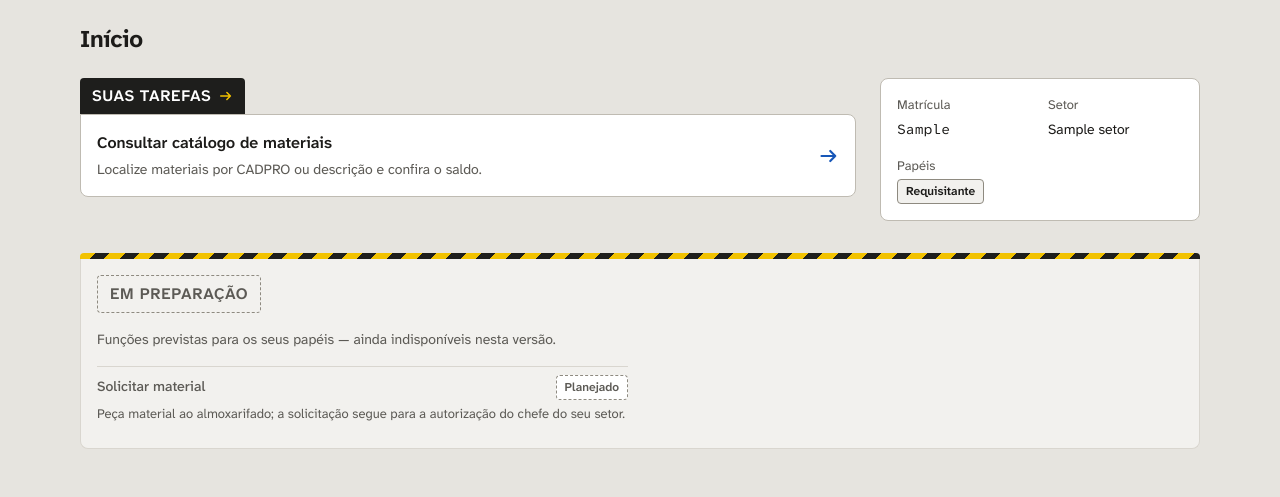
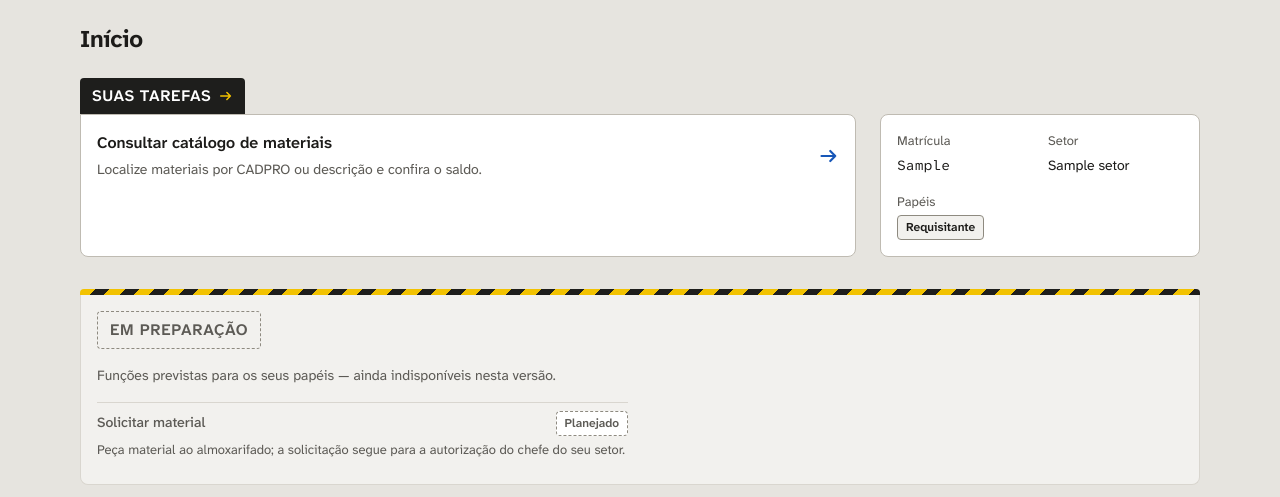
Before and after one commit to joaorighetto/WMS-Almoxarifado, a Django app: page / in a window 1280 px wide. Shown: the part 60-557 px from the top of the page. Run offline with Django 5.2, Linux system fonts and the light colour scheme; a user stored in the database is signed in; tables that the repository leaves empty hold one stand-in row (values such as "Sample post").

Commit message:
fix(home): alinha a placa de identificação à borda da lista de tarefas
No desktop a placa começava na altura do marcador "Suas tarefas", e não
na borda da lista branca, deixando as duas superfícies desalinhadas. A
seção de tarefas passa a ocupar as duas linhas da grade (marcador |
lista) e as repassa por subgrid; a placa ocupa só a linha da lista.
Não usa compensação numérica: vale para qualquer altura de marcador.

Co-Authored-By: Claude Opus 5.5 <noreply@anthropic.com>
Claude-Session: https://claude.ai/code/session_014d9EzTrof6PLqQ7RVTdeix

```diff
--- a/contas/static/contas/css/home.css
+++ b/contas/static/contas/css/home.css
@@ -31,7 +31,7 @@
 
 /* Placa de identificação + tarefas: uma só coluna em telas estreitas (ordem de
    leitura: título → placa → tarefas); a partir de 900px a placa vira uma coluna
-   estreita ao lado das tarefas, sem mudar a ordem no DOM (`order`, abaixo) — o
+   estreita ao lado das tarefas, sem mudar a ordem no DOM (posição na grade, abaixo) — o
    primeiro viewport de desktop mostra identidade + tarefas sem rolagem (contrato
    FIRST VIEWPORT do surface brief). */
 .home-main {
@@ -41,17 +41,33 @@
   align-items: start;
 }
 
+/* Alinhamento das duas superfícies brancas: a placa começa na borda da lista de
+   tarefas, não no marcador "Suas tarefas" que fica acima dela. A seção de tarefas
+   ocupa as duas linhas da grade (marcador | lista) e as repassa aos filhos por
+   `subgrid`; a placa entra só na segunda. Vale para qualquer altura de marcador,
+   sem compensação numérica. O espaço entre linhas é zerado para o marcador
+   continuar assentado sobre a lista (`.section-marker-attached`). */
 @media (min-width: 900px) {
   .home-main {
     grid-template-columns: minmax(0, 1fr) 320px;
+    grid-template-rows: auto auto;
+    row-gap: 0;
   }
 
   .home-tasks {
-    order: 1;
+    grid-column: 1;
+    grid-row: 1 / span 2;
+    display: grid;
+    grid-template-rows: subgrid;
+  }
+
+  .home-tasks > .section-marker {
+    justify-self: start;
   }
 
   .home-id-plate {
-    order: 2;
+    grid-column: 2;
+    grid-row: 2;
   }
 }
 
```
Also changed, not shown: DESIGN.md (+1 -1 lines).
